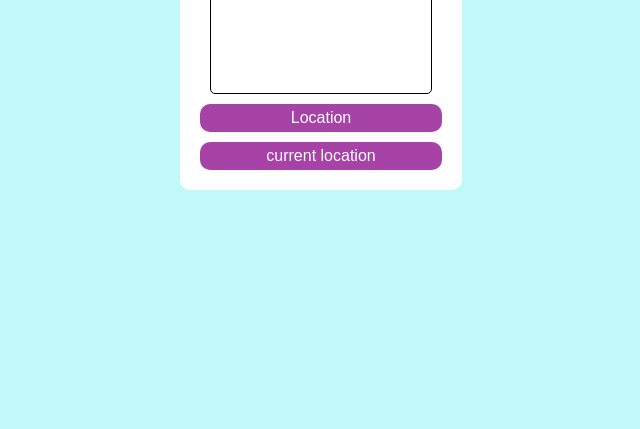
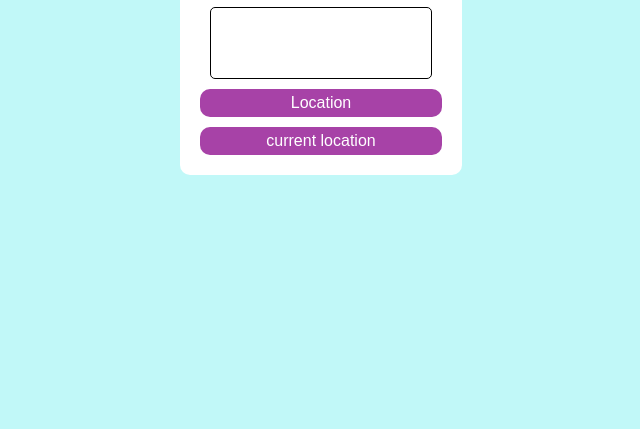
Before and after one commit to sumit8104608630/Weather, a plain HTML site: page index.html in a window 1280 px wide. Shown: the part 371-800 px from the top of the page, without its empty margins (319-959 px from the left). Drawn offline with Linux system fonts and the light colour scheme.

Commit message:
Update weather.css

```diff
--- a/weather.css
+++ b/weather.css
@@ -52,7 +52,8 @@ p{
     border: 1px solid black;
     margin: 10px;
     width: 200px;
-    height: 80px;
+    height: 50px;
+    overflow: scroll;
 }
 .buttons{
     display: grid;
```
